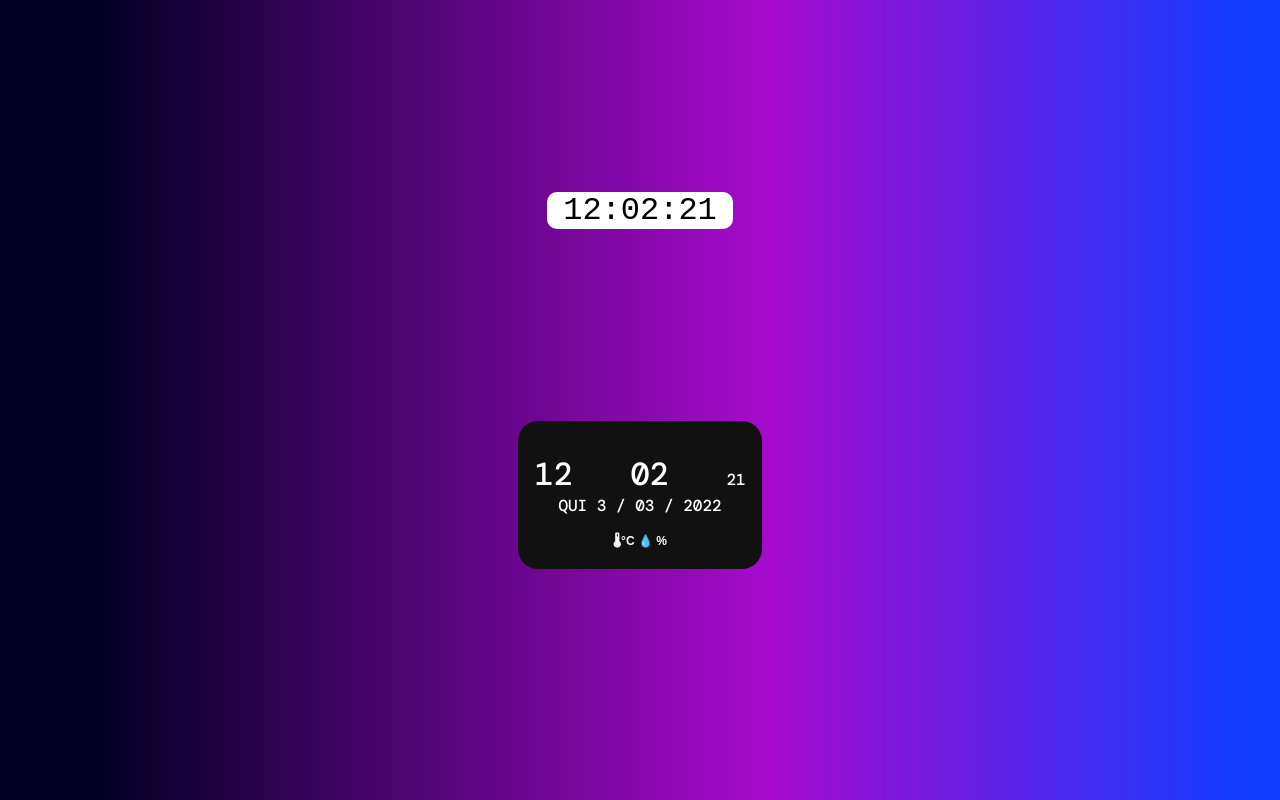
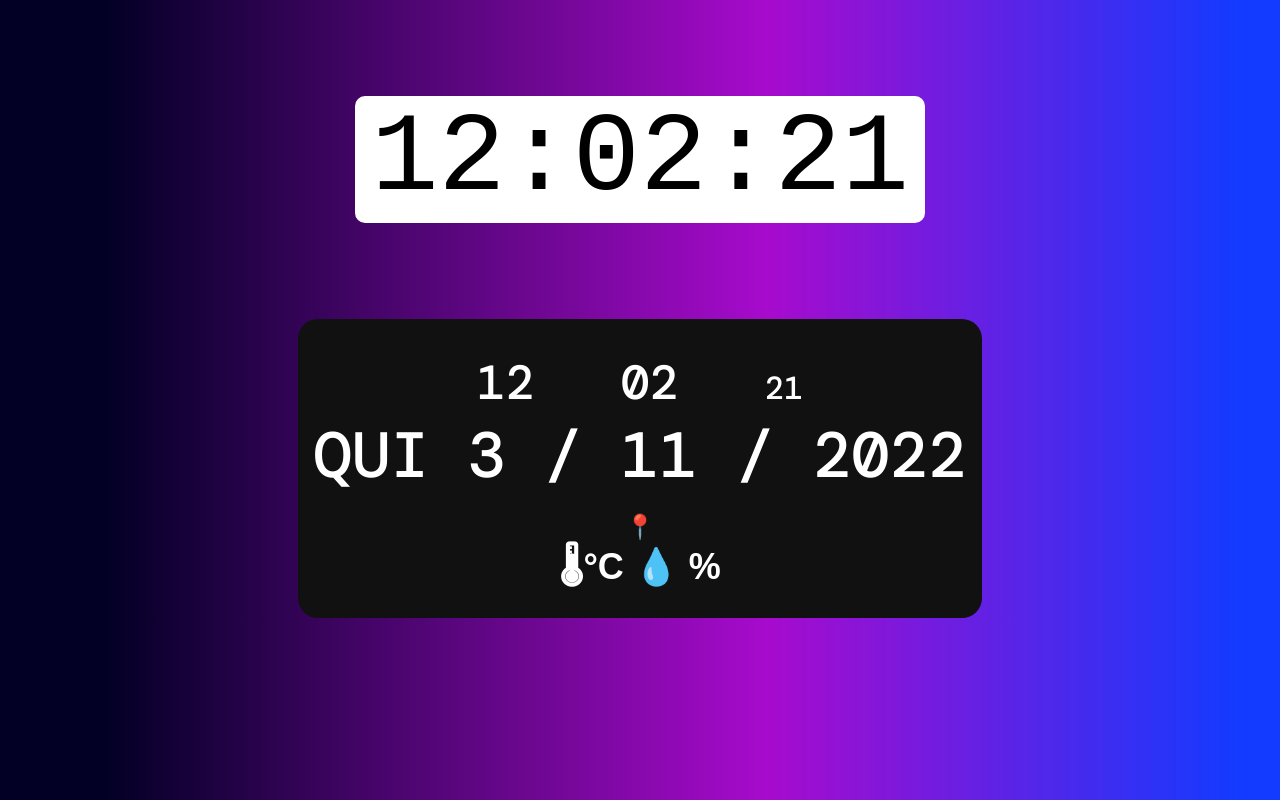
Before and after one commit to DarioTertius/Relogio-JS, a plain HTML site: page index.html in a window 1280 px wide. Drawn offline with nearby package versions, Linux system fonts and the light colour scheme; a web font is replaced by a local one.

Commit message:
arrumeimes

```diff
--- a/index.html
+++ b/index.html
@@ -39,7 +39,7 @@
                 </div>
 
                 <div id="temperature"  >
-                    <h1 class="city"></h1>
+                    📍<span class="city"></span>
                     <h2>
                         🌡<span id="temp"></span>°C 💧
                         <span id='umidad'></span>%
--- a/script.js
+++ b/script.js
@@ -42,14 +42,14 @@ function moveWatch() {
 function getDate(){
     let dayofWeek = dateHour.getDay()
     let day = dateHour.getDate()
-    let mouth = dateHour.getMonth() +1
+    let mouth = dateHour.getMonth() + 1;
     let year = dateHour.getFullYear()
 
     let strDay = new String (day)
     let strMouth = new String (mouth)
 
-    if(strDay.length ==1) mouth = '0' + day
-    if(strMouth.length == 1) mouth = '0' + mouth
+   // if(strDay.length ==1) mouth = '0' + day
+    //if(strMouth.length == 1) mouth = '0' + mouth
 
     switch(dayofWeek){
         case 0:
@@ -87,7 +87,7 @@ getDate()
 var options ={
     weekday: 'long',
     year: 'numeric',
-    month: 'long',
+    month: 'numeric',
     day: 'numeric'
 }
 
--- a/style.css
+++ b/style.css
@@ -28,9 +28,9 @@ section{
 
     user-select: none;
 
-    margin: 12rem;
+    margin: 6rem;
     padding: 0 1rem;
-    font-size: 2rem;
+    font-size: 7rem;
     text-align: center;
     background-color: #fff;
     border-radius: 10px;
@@ -49,23 +49,29 @@ section{
     background: #111;
     color: white;
     text-align: center;
-    font-size: 2rem;
+    font-size: 6rem;
 }
 
 
 #digital-watch{
     user-select: none;
     margin-top: 1rem;
+
+    font-size: 3rem;
 }
 
 #hSmart, mSmart{
     font-size: 2rem;
     color: #fff;
+
+    font-size: 3rem
+    ;
 }
 
 #sSmart{
     font-size: 1rem;
     color: #fff;
+    font-size: 2rem;
 }
 
 #dateSmart{
@@ -73,6 +79,8 @@ section{
     color: white;
     display: inline-block;
     font-size: 1rem;
+
+    font-size: 4rem;
 }
 
 #week{
@@ -102,4 +110,6 @@ section{
     font-family: sans-serif;
     font-size: 0.5rem;
     color: #fff;
+
+    font-size: 1.5rem;
 }
```
